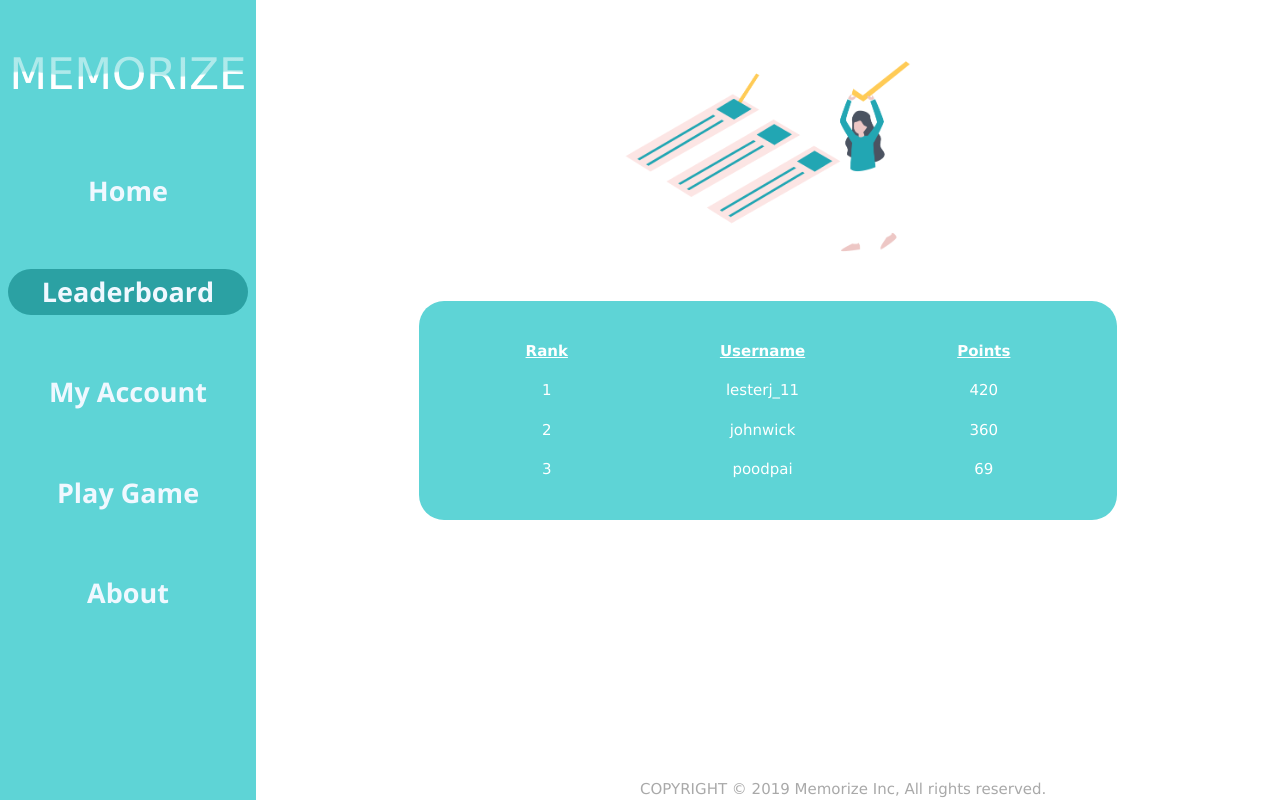
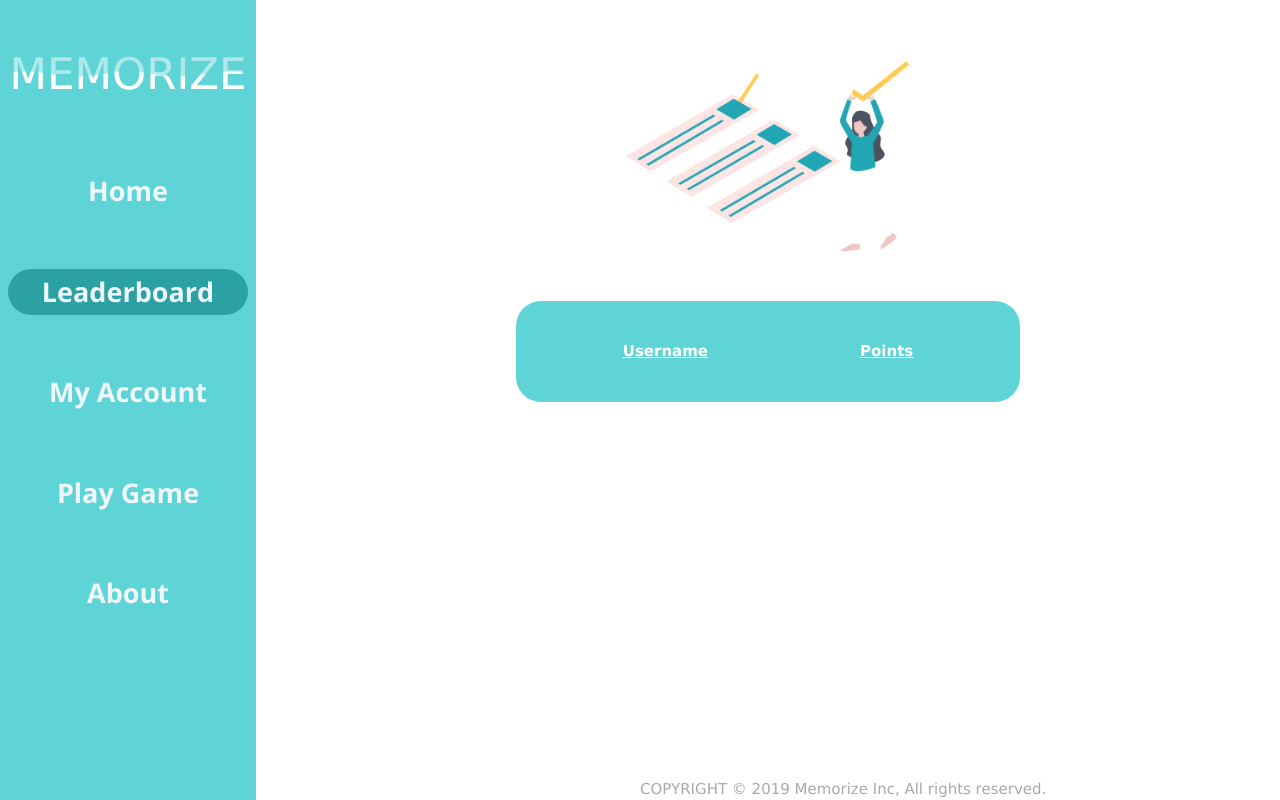
Before and after one commit to mythxn/memorize, a PHP site: page /leaderboard.php in a window 1280 px wide. Run offline with PHP 8.4, Linux system fonts and the light colour scheme; lists and menus that the app fills with data are empty.

Commit message:
Leaderboard: Make it Work!

```diff
--- a/leaderboard.php
+++ b/leaderboard.php
@@ -12,30 +12,35 @@ outputHeader("Leaderboard"); //output navbar and site logo
         <table id="leaderboard">
             <tbody>
             <tr>
-                <th>Rank</th>
                 <th>Username</th>
                 <th>Points</th>
-            </tr>
-            <tr>
-                <td>1</td>
-                <td>lesterj_11</td>
-                <td>420</td>
-            </tr>
-            <tr>
-                <td>2</td>
-                <td>johnwick</td>
-                <td>360</td>
-            </tr>
-            <tr>
-                <td>3</td>
-                <td>poodpai</td>
-                <td>69</td>
             </tr>
             </tbody>
         </table>
     </article>
 
 </div>
+
+<script>
+    window.onload = function rankings() {
+        let table = document.getElementById("leaderboard");
+
+        for (let i = 0, len = localStorage.length; i < len; i++) {
+            let obj = JSON.parse(localStorage.getItem(localStorage.key(i)));
+
+            let key = localStorage.key(i);
+            let value = localStorage[key];
+
+            let row = table.insertRow(1);
+            let cell1 = row.insertCell(0);
+            let cell2 = row.insertCell(1);
+            if (obj.username !== undefined) {
+                cell1.innerHTML = obj.username;
+                cell2.innerHTML = obj.points;
+            }
+        }
+    };
+</script>
 
 <!--left navbar-->
 <div id="left">
```
Also changed, not shown: game.js (+18 -1 lines).
